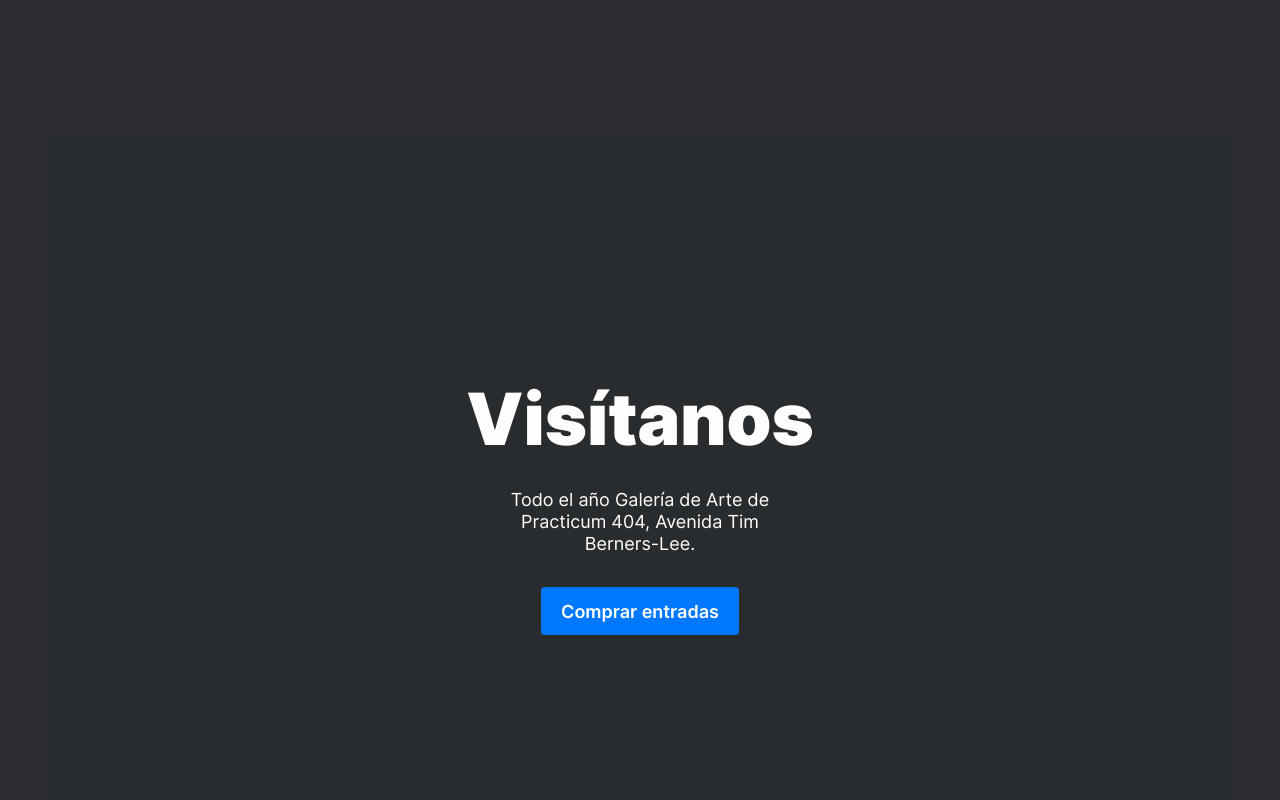
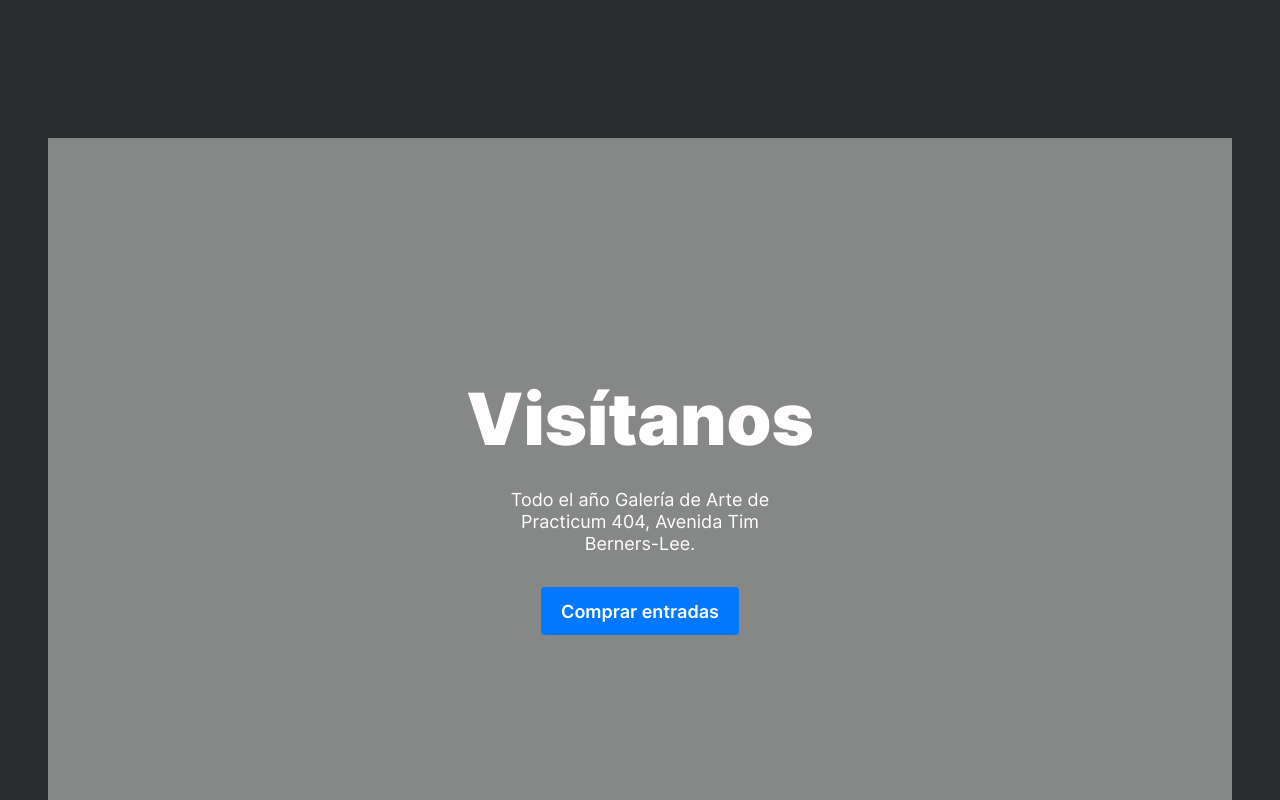
Before and after one commit to Gabrielislas1404/web_project_homeland, a plain HTML site: page index.html in a window 1280 px wide. Shown: the part 6120-6920 px from the top of the page. Drawn offline with Linux system fonts and the light colour scheme; the site is published under a folder, as on GitHub Pages, so addresses that start at the root find nothing; files whose address does not match are found by name.

Commit message:
cambios segunda vuelta

```diff
--- a/blocks/cover/cover.css
+++ b/blocks/cover/cover.css
@@ -13,7 +13,7 @@
 }
 
 .cover__overlay {
-  background-image: url(/web_project_homeland/images/coverbackground.png);
+  background-image: url(../../images/coverbackground.png);
   background-size: cover;
   background-position: center;
   position: absolute;
--- a/blocks/page/page.css
+++ b/blocks/page/page.css
@@ -1,4 +1,5 @@
 .page {
+  min-width: 320px;
   margin: 0;
   padding: 0;
   background-color: #2a2c2f;
--- a/blocks/places/places.css
+++ b/blocks/places/places.css
@@ -71,7 +71,7 @@
 .places__button {
   width: 288px;
   height: 48px;
-  margin-top: 0;
+  margin-top: 16px;
   margin-bottom: 16px;
   border-radius: 4px;
   background: #0278fe;
@@ -147,6 +147,7 @@
     width: 315px;
     height: 22px;
     padding: 13px 20px;
+    margin-top: 0;
     margin-bottom: 70px;
   }
   .places__button-text {
```
